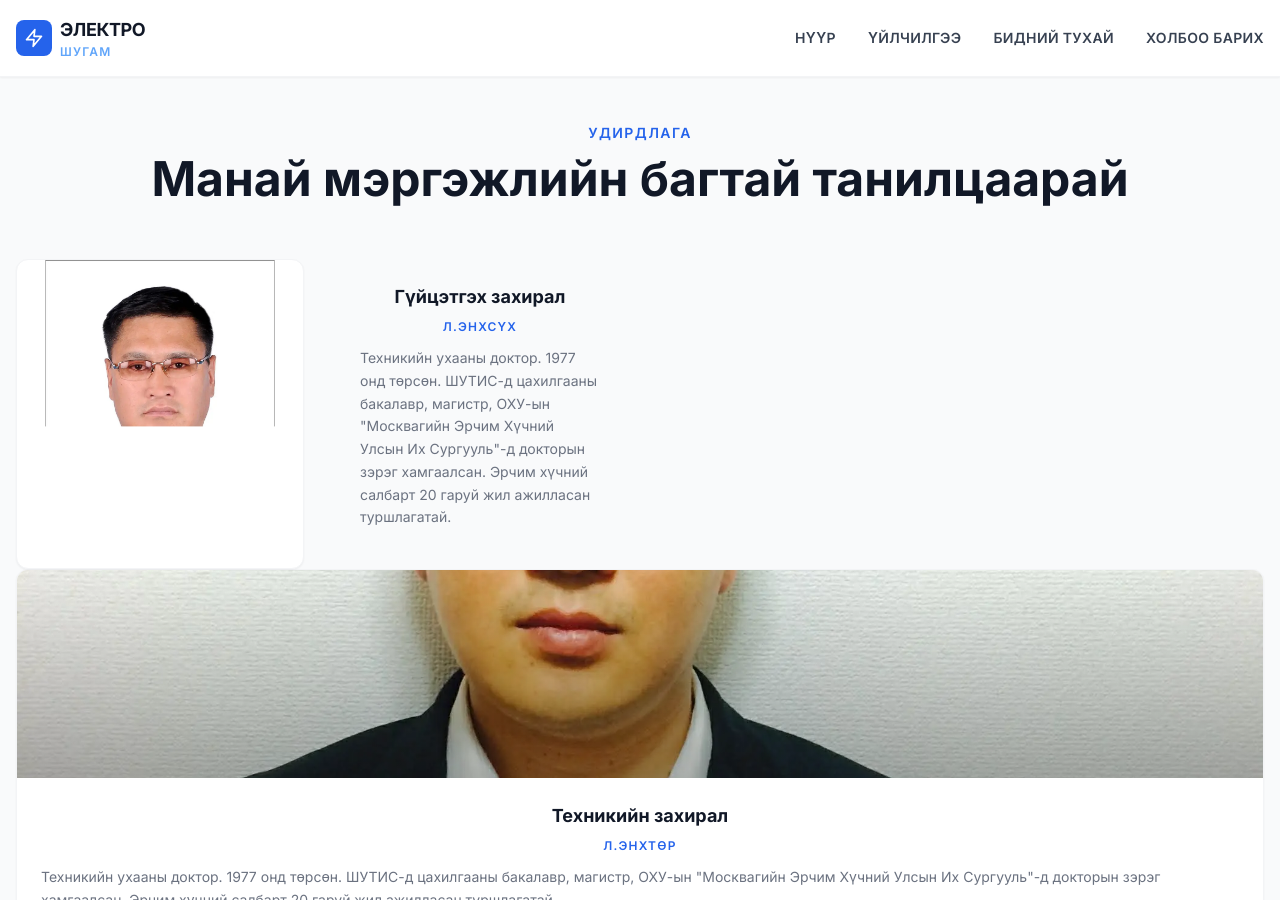
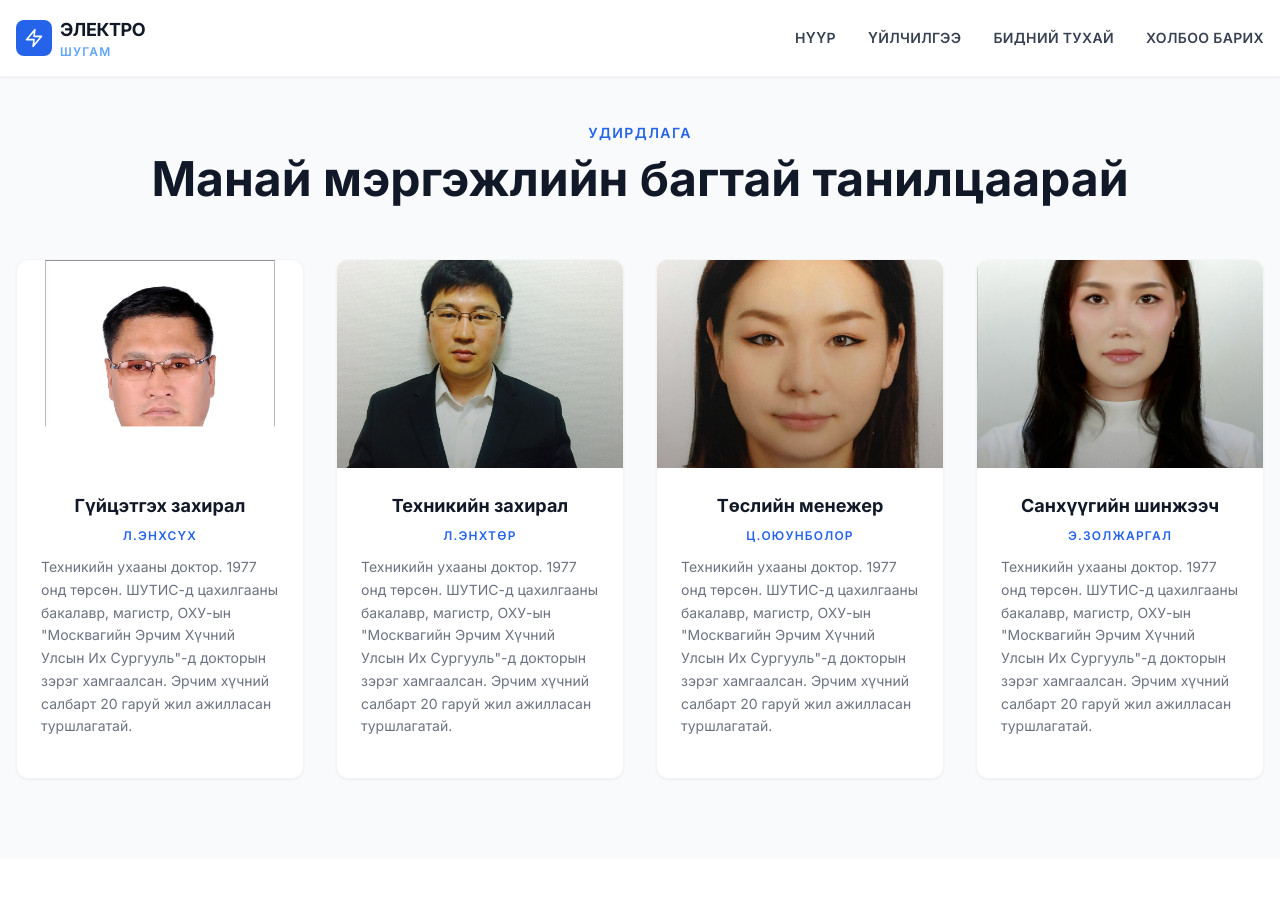
Before and after one commit to electroshugam/electroshugam_web_new, a Jekyll site: the page built from index.html, in a window 1280 px wide and 900 px high, scrolled down 3228 px. Built offline with Jekyll 4.4.1, drawn with Linux system fonts in a browser that asks for light colours; nearby versions of some CDN libraries.

Commit message:
fig update

```diff
--- a/index.html
+++ b/index.html
@@ -214,14 +214,16 @@
     <div class="grid grid-cols-1 md:grid-cols-2 xl:grid-cols-4 gap-8">
       <!-- Service 1 -->
       <div class="service-card group bg-white rounded-xl overflow-hidden shadow-sm hover:shadow-xl transition-all duration-300 border border-gray-100 hover:border-blue-100">
+      <div class="relative h-52 overflow-hidden">
 
-<div class="relative h-52 overflow-hidden">
+  <!-- zoom layer -->
   <div class="w-full h-full scale-[0.8] origin-top">
+
     <img
       src="{{ '/media/enkhsukh.webp' | relative_url }}"
       class="w-full h-full object-cover object-top">
+
   </div>
-</div>
 
 </div>
       <div class="absolute inset-0 bg-gradient-to-t from-black/30 to-transparent"></div>
```
